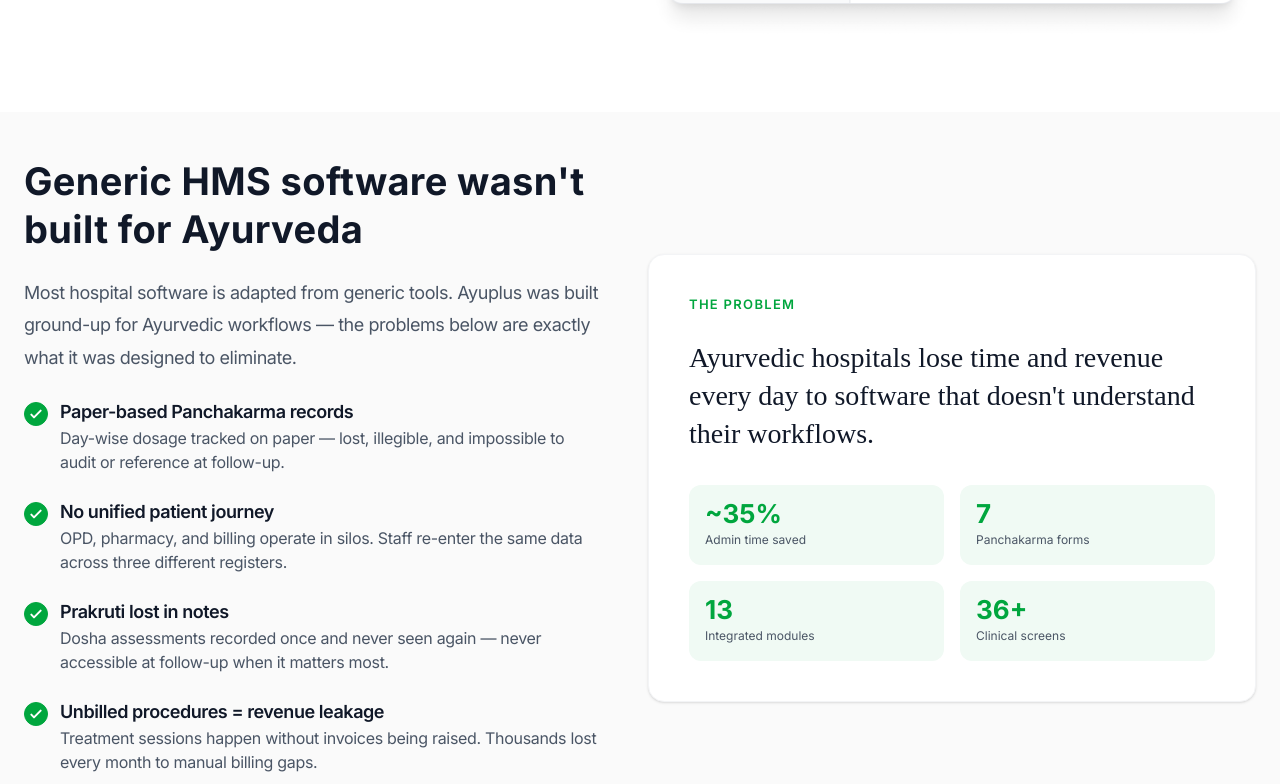
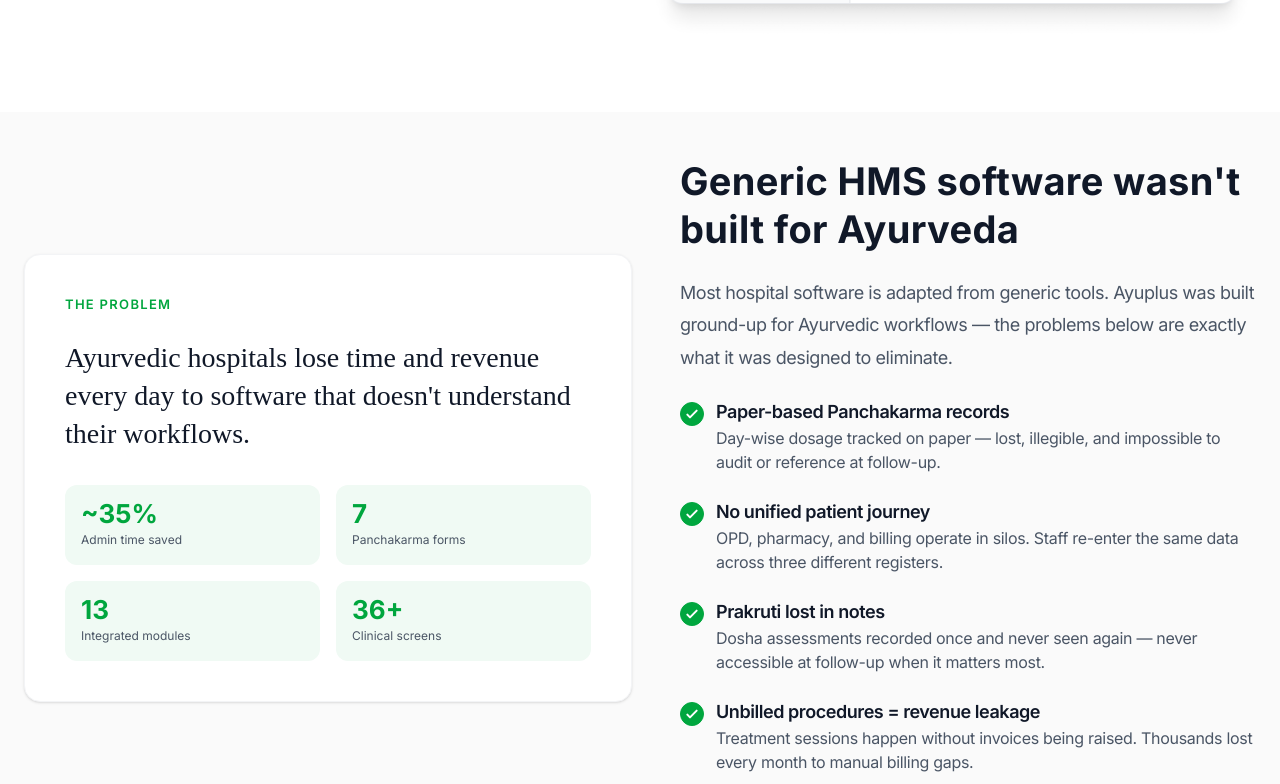
Before and after one commit to sadishchandru/ayuplus_website, a Next.js app: page / in a window 1280 px wide. Shown: the part 4516-5300 px from the top of the page. Built offline with nearby package versions, Linux system fonts and the light colour scheme; a web font is replaced by a local one.

Commit message:
style: flip PainPointsSection layout — stat card left, checklist right

```diff
--- a/src/sections/LeadSections.jsx
+++ b/src/sections/LeadSections.jsx
@@ -53,7 +53,7 @@
 export function PainPointsSection() {
   return (
     <div className="w-full flex justify-center bg-[#FAFAFA]">
-      <div className="container-1280 flex flex-col lg:flex-row items-center gap-8 md:gap-12 py-[40px] md:py-[70px]">
+      <div className="container-1280 flex flex-col lg:flex-row-reverse items-center gap-8 md:gap-12 py-[40px] md:py-[70px]">
 
         {/* Left: text + checklist */}
         <div className="flex-1 max-w-xl">
@@ -105,7 +105,7 @@
               ))}
             </div>
           </div>
-          <div className="absolute -inset-4 -z-10 bg-primary/5 blur-3xl rounded-full opacity-60 right-auto left-0" />
+          <div className="absolute -inset-4 -z-10 bg-primary/5 blur-3xl rounded-full opacity-60 left-auto right-0" />
         </div>
 
       </div>
```
